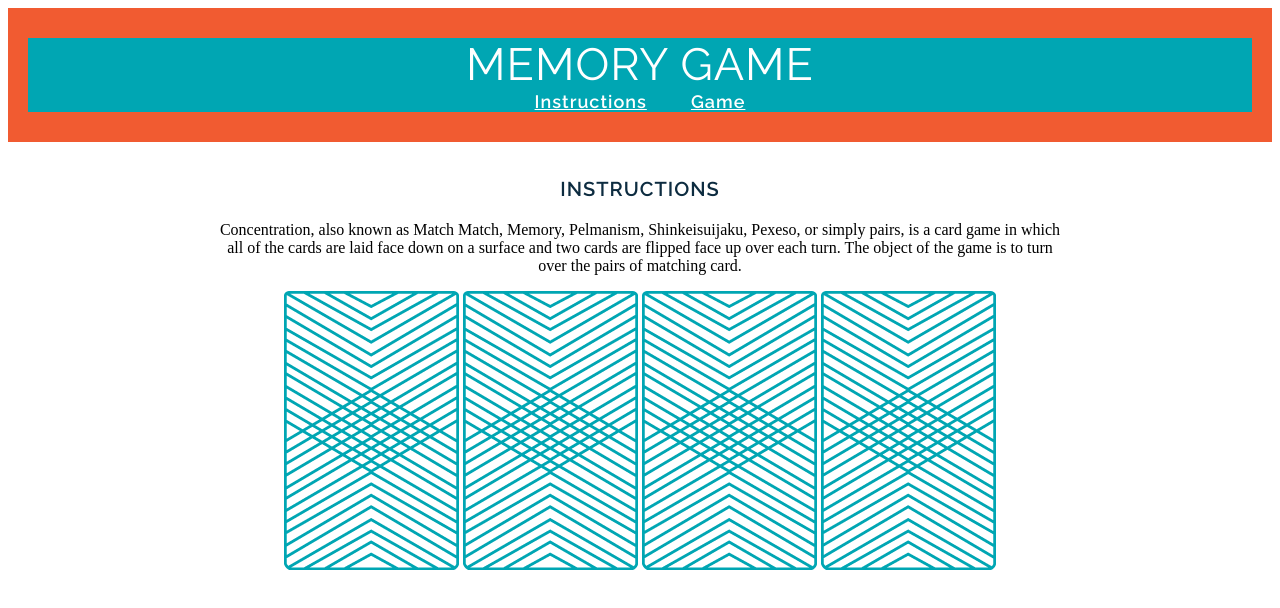
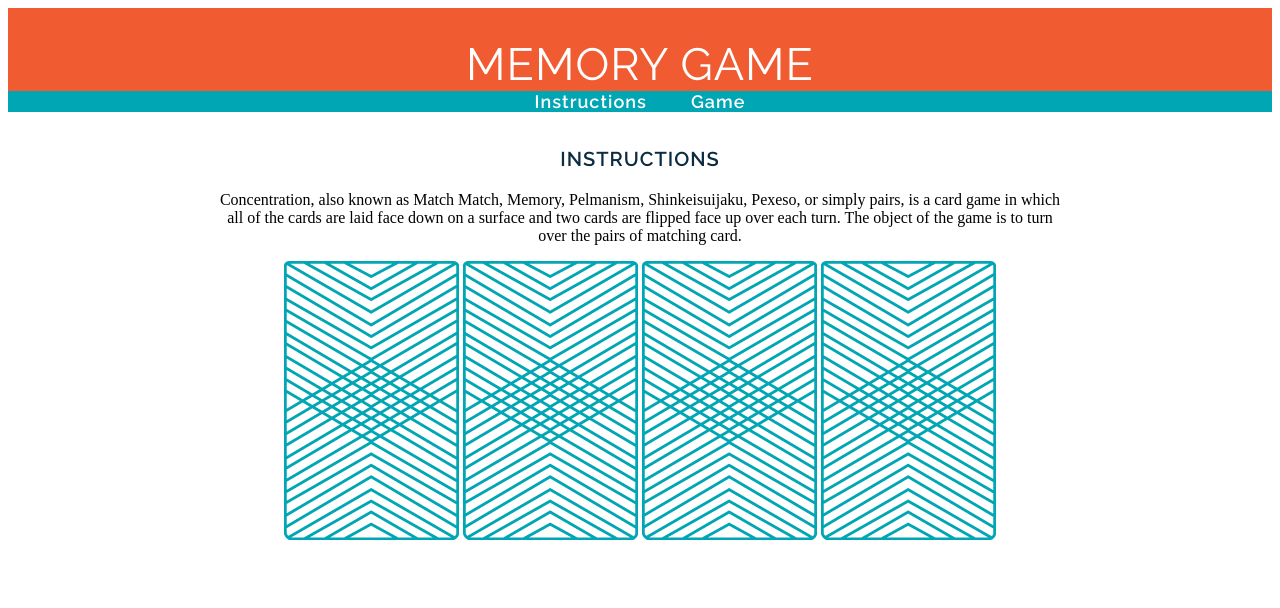
Before and after one commit to devinfox/wdi-fundamentals-memorygame, a plain HTML site: page index.html in a window 1280 px wide. Drawn offline with Linux system fonts and the light colour scheme; a web font is replaced by a local one.

Commit message:
updated html and css

```diff
--- a/css/style.css
+++ b/css/style.css
@@ -5,7 +5,7 @@ text-align: center;
 header{
 	background-color: #F15B31;
 	color: #FFFFFF;
-	padding: 30px 20px 30px 20px;
+	padding: 30px 0px 0px 0px;
 	margin: 0;
 
 
@@ -35,6 +35,7 @@ a {font-weight: 600;}
 a {font-size: 18px}
 a {
 	margin: 0 20px 0 20px;
+	text-decoration: none;
 }
 
 main{
@@ -46,9 +47,10 @@ img{
 	marin: 40px 8px 0 8px;
 }
 
-nav{
+.sub-nav{
 	font-family: Raleway;
 background-color: #00A6B3;
 color: #FFFFFF;
 
- }
+
+}
--- a/index.html
+++ b/index.html
@@ -13,13 +13,11 @@
 	<nav>
 <h1>Memory Game</h1>
 
-<nav>
+<nav  class="sub-nav">
 <a href=#>Instructions</a>
 <a href="#">Game</a>
 </nav>
 
-
-</nav>
 
 
 </header>
```
